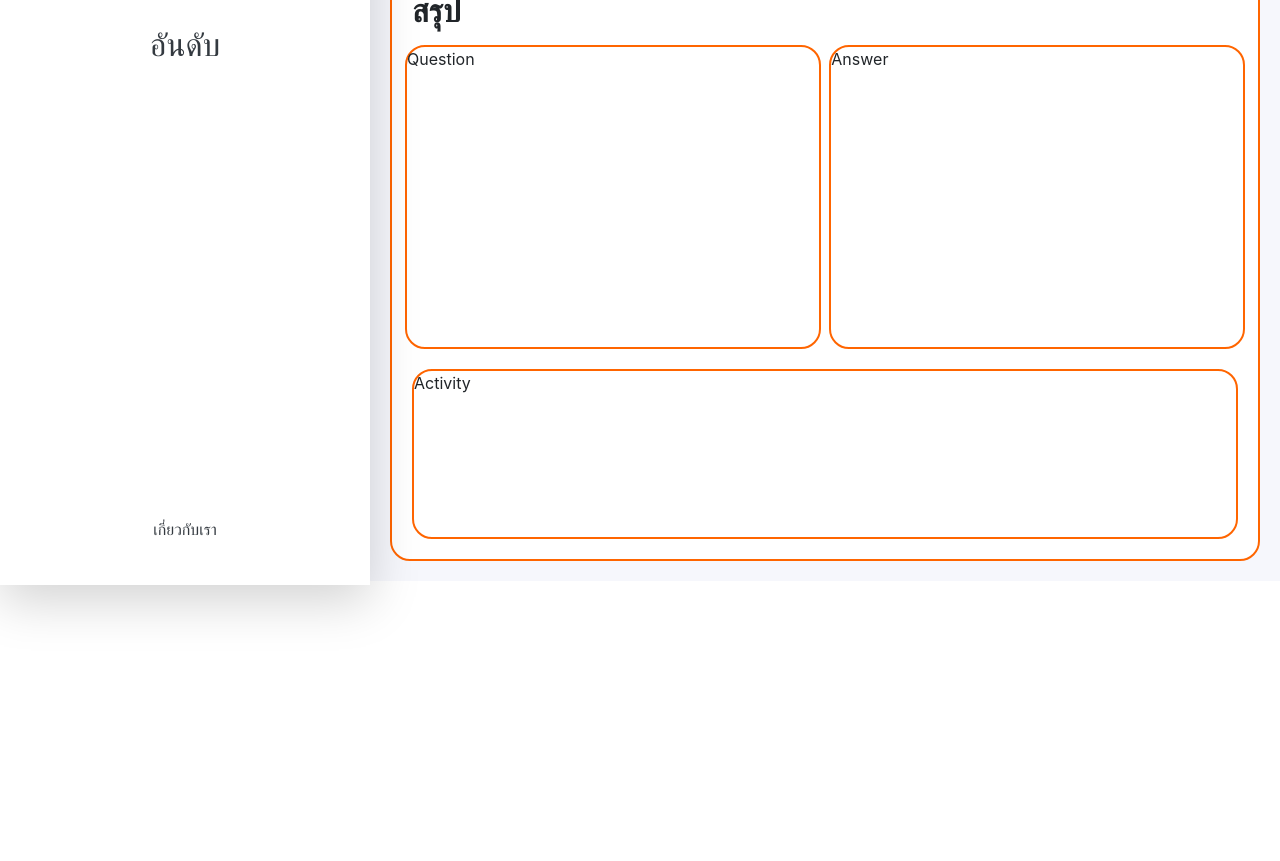
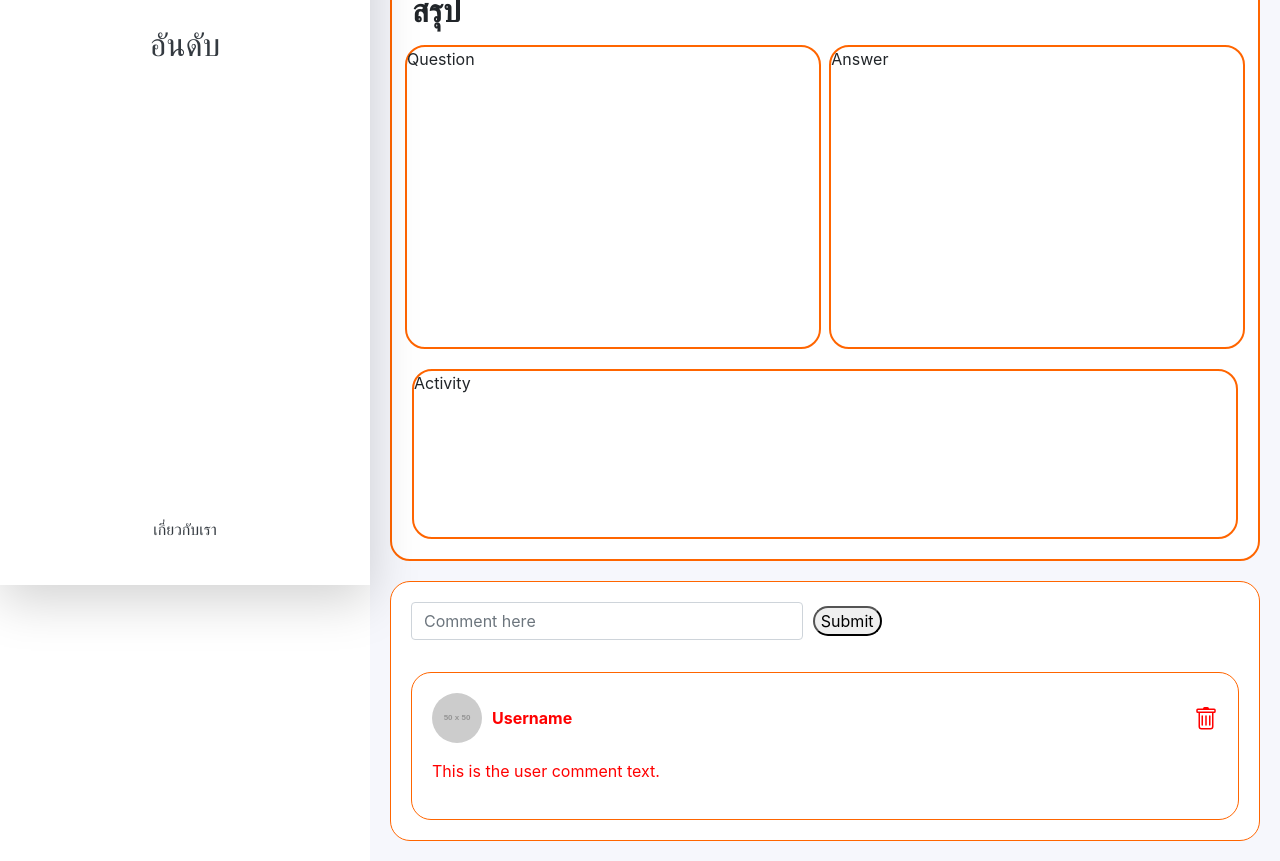
Before and after one commit to Advanced-Web-67/project, an Angular app in the folder Project/: page /profile/summary in a window 1280 px wide. Shown: the part 271-1132 px from the top of the page. Before the commit the page ends 852 px from the top, so only its background shows below. Built offline with nearby package versions, Linux system fonts and the light colour scheme.

Commit message:
เพิ่ม ui comment
-เพิ่ม ui comment ที่ หน้า proflie
-สร้างที่ comment และ แสดงผล

```diff
--- a/Project/src/app/app.module.ts
+++ b/Project/src/app/app.module.ts
@@ -10,6 +10,7 @@ import { EditComponent } from './pages/profile/edit/edit.component';
 import { CSummaryComponent } from './components/profile/c-summary/c-summary.component';
 import { CEditComponent } from './components/profile/c-edit/c-edit.component';
 import { CTitleComponent } from './components/profile/c-title/c-title.component';
+import { CommentMainComponent } from './components/comments/comment-main/comment-main.component';
 
 @NgModule({
   declarations: [
@@ -21,10 +22,11 @@ import { CTitleComponent } from './components/profile/c-title/c-title.component'
     CSummaryComponent,
     CEditComponent,
     CTitleComponent,
+    CommentMainComponent,
   ],
   imports: [
     BrowserModule,
-    AppRoutingModule
+    AppRoutingModule,
   ],
   providers: [
     provideClientHydration(),
--- /dev/null
+++ b/Project/src/app/components/comments/comment-main/comment-main.component.css
@@ -0,0 +1,32 @@
+.layout-comment {
+    margin-top: 20px;
+}
+
+.card-header{
+    border-radius: 20px;
+}
+.card-body{
+    border-radius: 20px;
+}
+.card{
+    border-radius: 20px;
+    border-color: #FF6500;
+}
+
+.btn-submit{
+    stroke-width: 1px;
+    border-radius: 20px;
+}
+
+.btn-delete {
+    background: none; /* ไม่มีพื้นหลัง */
+    border: none; /* ไม่มีกรอบ */
+    cursor: pointer; /* แสดงตัวชี้เมาส์ */
+    padding: 0; /* ไม่มีการเว้นระยะ */
+  }
+
+  .btn-delete svg {
+    fill: #f00; /* สีของไอคอน */
+    width: 24px; /* ขนาดของไอคอน */
+    height: 24px; /* ขนาดของไอคอน */
+  }
--- /dev/null
+++ b/Project/src/app/components/comments/comment-main/comment-main.component.html
@@ -0,0 +1,58 @@
+<div class="layout-comment">
+    <div class="card" style="color: red">
+      <!-- <div class="card-header">Comment</div> -->
+
+      <div class="card-body" style="margin: top 10px">
+        <div class="row">
+          <div class="col-md-7">
+            <form style="position: relative">
+              <div class="form-group" style="display: flex; align-items: center">
+                <input
+                  type="text"
+                  class="form-control"
+                  placeholder="Comment here"
+                  style="flex: 1"
+                />
+                <input
+                  type="submit"
+                  class="btn-submit"
+                  style="margin-left: 10px; display: table-cell; max-width: 600px"
+                />
+              </div>
+            </form>
+          </div>
+        </div>
+
+        <!-- Card แสดงคอมเมนต์ -->
+        <div class="comment-card mt-3">
+            <div class="card">
+              <div class="card-body">
+                <!-- ส่วนบน: รูปโปรไฟล์, Username, และปุ่มลบ -->
+                <div class="d-flex justify-content-between align-items-center mb-3">
+                  <div class="d-flex align-items-center">
+                    <img
+                      src="https://via.placeholder.com/50"
+                      alt="Profile Pic"
+                      class="rounded-circle"
+                      style="width: 50px; height: 50px; object-fit: cover; margin-right: 10px;"
+                    />
+                    <strong>Username</strong>
+                  </div>
+                  <button class="btn-delete" aria-label="Delete comment">
+                    <svg xmlns="http://www.w3.org/2000/svg" width="24" height="24" fill="currentColor" class="bi bi-trash" viewBox="0 0 16 16">
+                      <path d="M5.5 5.5A.5.5 0 0 1 6 6v6a.5.5 0 0 1-1 0V6a.5.5 0 0 1 .5-.5m2.5 0a.5.5 0 0 1 .5.5v6a.5.5 0 0 1-1 0V6a.5.5 0 0 1 .5-.5m3 .5a.5.5 0 0 0-1 0v6a.5.5 0 0 0 1 0z"/>
+                      <path d="M14.5 3a1 1 0 0 1-1 1H13v9a2 2 0 0 1-2 2H5a2 2 0 0 1-2-2V4h-.5a1 1 0 0 1-1-1V2a1 1 0 0 1 1-1H6a1 1 0 0 1 1-1h2a1 1 0 0 1 1 1h3.5a1 1 0 0 1 1 1zM4.118 4 4 4.059V13a1 1 0 0 0 1 1h6a1 1 0 0 0 1-1V4.059L11.882 4zM2.5 3h11V2h-11z"/>
+                    </svg>
+                  </button>
+                </div>
+
+                <!-- ส่วนล่าง: คอมเมนต์ที่ถูกโพสต์ -->
+                <div class="comment-text">
+                  <p>This is the user comment text.</p>
+                </div>
+              </div>
+            </div>
+          </div>
+
+    </div>
+  </div>
--- a/Project/src/app/pages/profile/summary/summary.component.html
+++ b/Project/src/app/pages/profile/summary/summary.component.html
@@ -1,2 +1,3 @@
 <app-c-title></app-c-title>
 <app-c-summary></app-c-summary>
+<app-comment-main></app-comment-main>
```
Also changed, not shown: Project/src/app/components/comments/comment-main/comment-main.component.ts (added, +10 -0 lines), 1 other file (tests, documents, lock files or other folders).
